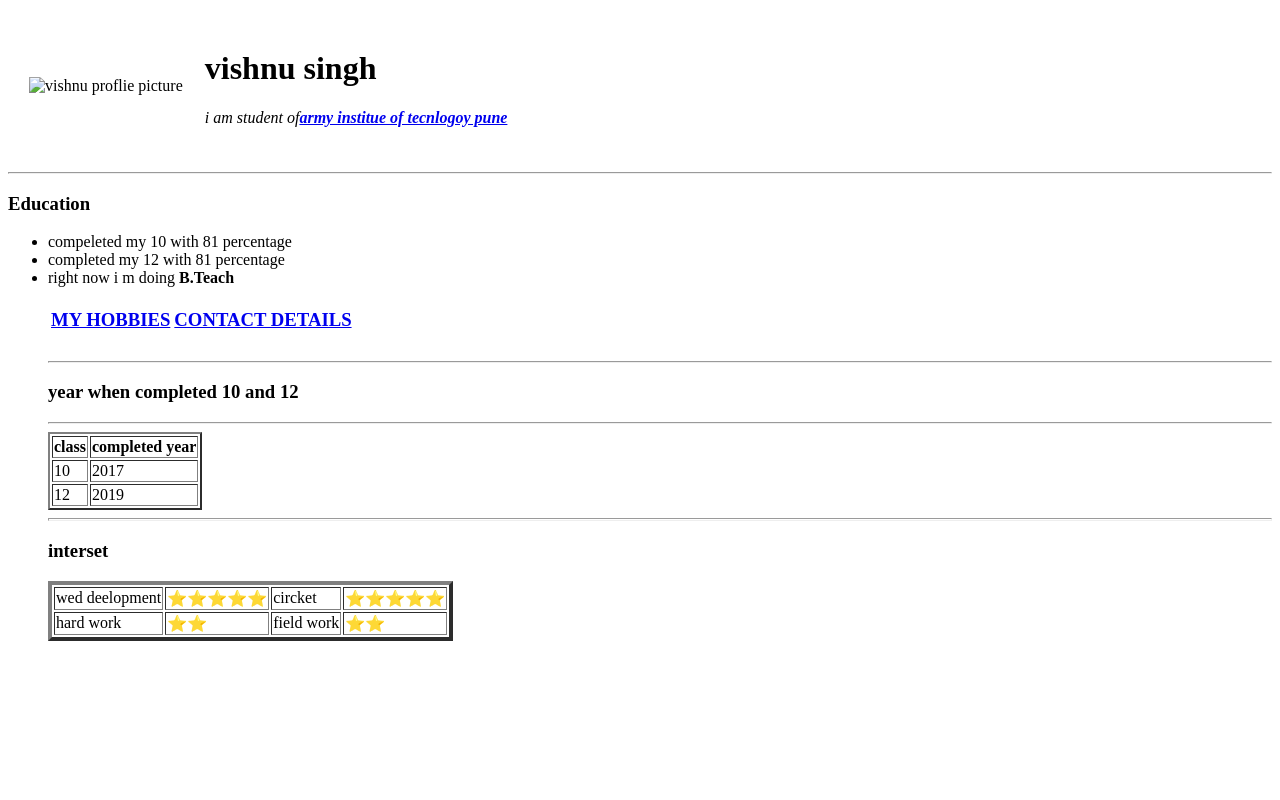
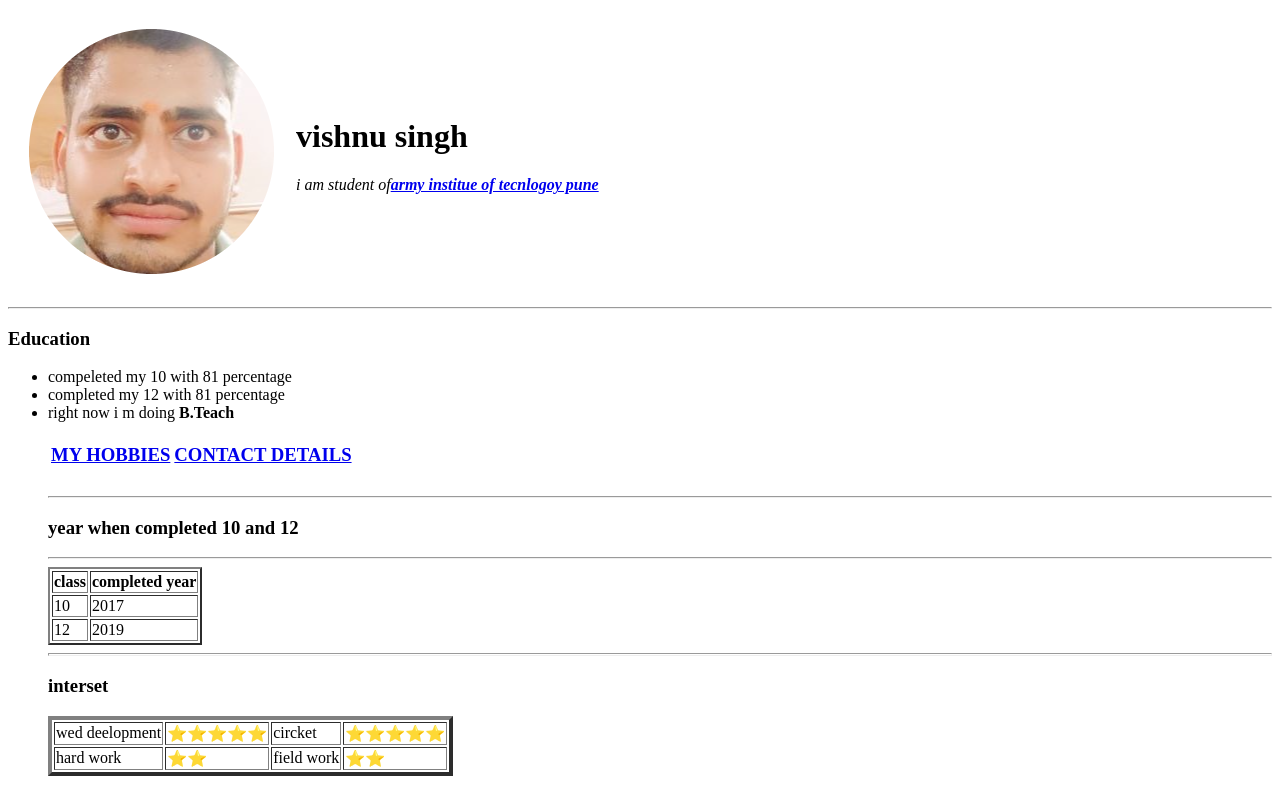
Before and after one commit to Kusvis/cv1, a plain HTML site: page index.html in a window 1280 px wide. Drawn offline with Linux system fonts and the light colour scheme.

Commit message:
Update index.html

```diff
--- a/index.html
+++ b/index.html
@@ -7,7 +7,7 @@
   <body>
     <table cellspacing="20">
       <tr>
-        <td><img src="image/11zon_cropped.png" alt="vishnu proflie picture"></td>
+        <td><img src="11zon_cropped.png" alt="vishnu proflie picture"></td>
         <td><h1>vishnu singh</h1>
         <p><em>i am student of<strong><a href="https://www.aitpune.com/">army institue of tecnlogoy pune </a></strong> </em></p></td>
       </tr>
```
